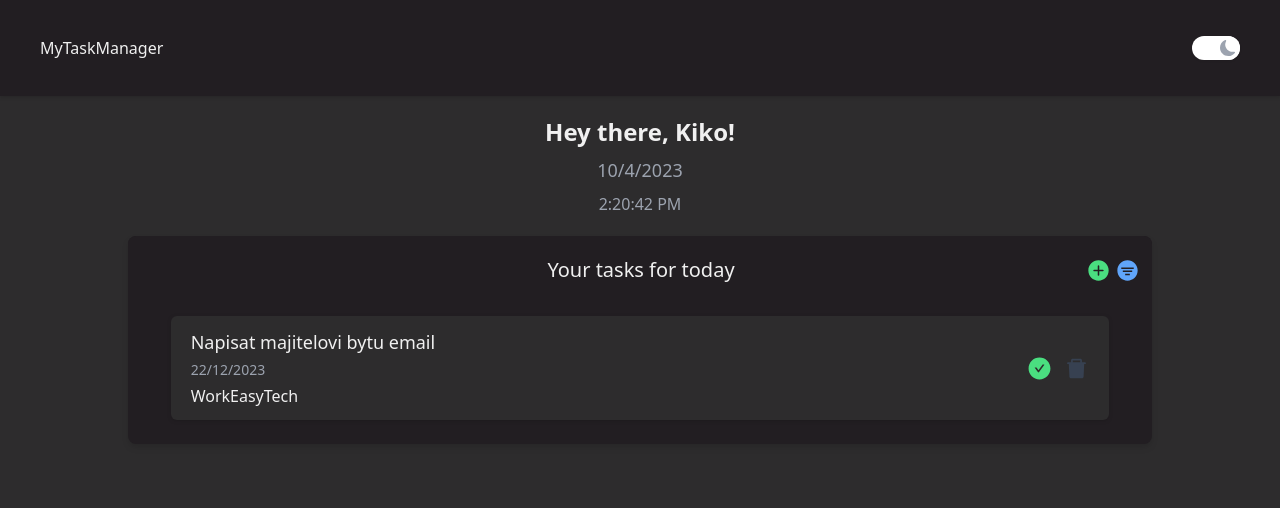
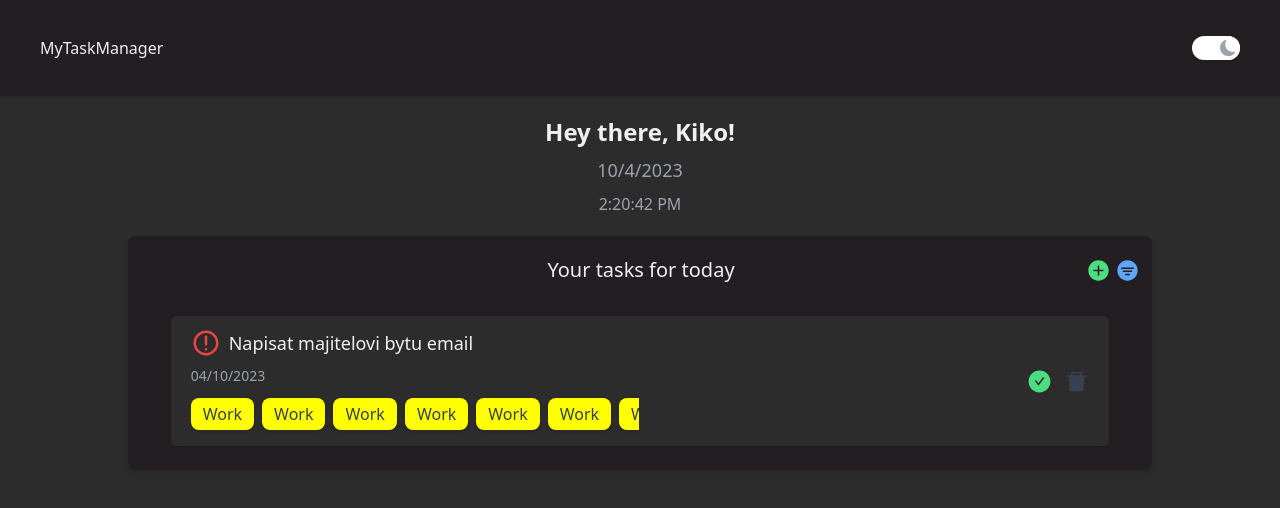
Before and after one commit to kristiangal/task-manager, a React (Vite) app: page / in a window 1280 px wide. Shown: the top 508 px of the page. Built offline with nearby package versions, Linux system fonts and the light colour scheme.

Commit message:
finish taskItem styling & add and style tag component

```diff
--- a/package.json
+++ b/package.json
@@ -11,6 +11,7 @@
   },
   "dependencies": {
     "@reduxjs/toolkit": "^1.9.6",
+    "moment": "^2.29.4",
     "react": "^18.2.0",
     "react-dom": "^18.2.0",
     "react-icons": "^4.11.0",
--- /dev/null
+++ b/src/components/Tag.jsx
@@ -0,0 +1,14 @@
+import React from "react";
+
+const Tag = ({ text, color }) => {
+  return (
+    <div
+      className="py-1 px-3 rounded-lg font-medium text-gray-700 mr-2 drop-shadow"
+      style={{ backgroundColor: color }}
+    >
+      {text}
+    </div>
+  );
+};
+
+export default Tag;
--- a/src/components/tasks/TaskItem.jsx
+++ b/src/components/tasks/TaskItem.jsx
@@ -1,9 +1,13 @@
 import React, { useState } from "react";
+
 import {
   AiFillCheckCircle,
   AiFillDelete,
   AiFillCloseCircle,
 } from "react-icons/ai";
+import { CgDanger } from "react-icons/cg";
+
+import Tag from "../Tag";
 
 const TaskItem = ({ theme, task }) => {
   return (
@@ -13,12 +17,17 @@ const TaskItem = ({ theme, task }) => {
       } drop-shadow`}
     >
       <div className="main-section text-left">
-        <h3 className="text-lg font-medium">{task.name}</h3>
-        <p className="text-sm text-medium text-gray-400 py-1">22/12/2023</p>
-        <div className="tags flex">
-          <div className="tag">Work</div>
-          <div className="tag">Easy</div>
-          <div className="tag">Tech</div>
+        <h3 className="text-lg font-medium flex items-center">
+          {task.isImportant ? (
+            <CgDanger size={30} className="inline mr-2 text-red-500" />
+          ) : null}{" "}
+          {" " + task.name}
+        </h3>
+        <p className="text-sm text-medium text-gray-400 py-2">{task.date}</p>
+        <div className="tags py-1 flex max-w-md overflow-x-auto">
+          {task.tags
+            ? task.tags.map((tag) => <Tag text={tag.text} color={tag.color} />)
+            : null}
         </div>
       </div>
       <div className="actions flex">
--- a/src/features/taskSlice.js
+++ b/src/features/taskSlice.js
@@ -1,13 +1,24 @@
 import { createSlice } from "@reduxjs/toolkit";
 import { v4 as uuidv4 } from "uuid";
+import moment from "moment";
 
 const initialState = {
   tasks: [
     {
       id: uuidv4(),
       name: "Napisat majitelovi bytu email",
-      date: new Date(),
-      tags: [{ name: "Work", color: "yellow" }],
+      date: moment(new Date()).format("DD/MM/YYYY"),
+      tags: [
+        { text: "Work", color: "yellow" },
+        { text: "Work", color: "yellow" },
+        { text: "Work", color: "yellow" },
+        { text: "Work", color: "yellow" },
+        { text: "Work", color: "yellow" },
+        { text: "Work", color: "yellow" },
+        { text: "Work", color: "yellow" },
+        { text: "Work", color: "yellow" },
+        { text: "Work", color: "yellow" },
+      ],
       isImportant: true,
       isDone: false,
     },
```
Also changed, not shown: 1 other file (tests, documents, lock files or other folders).
